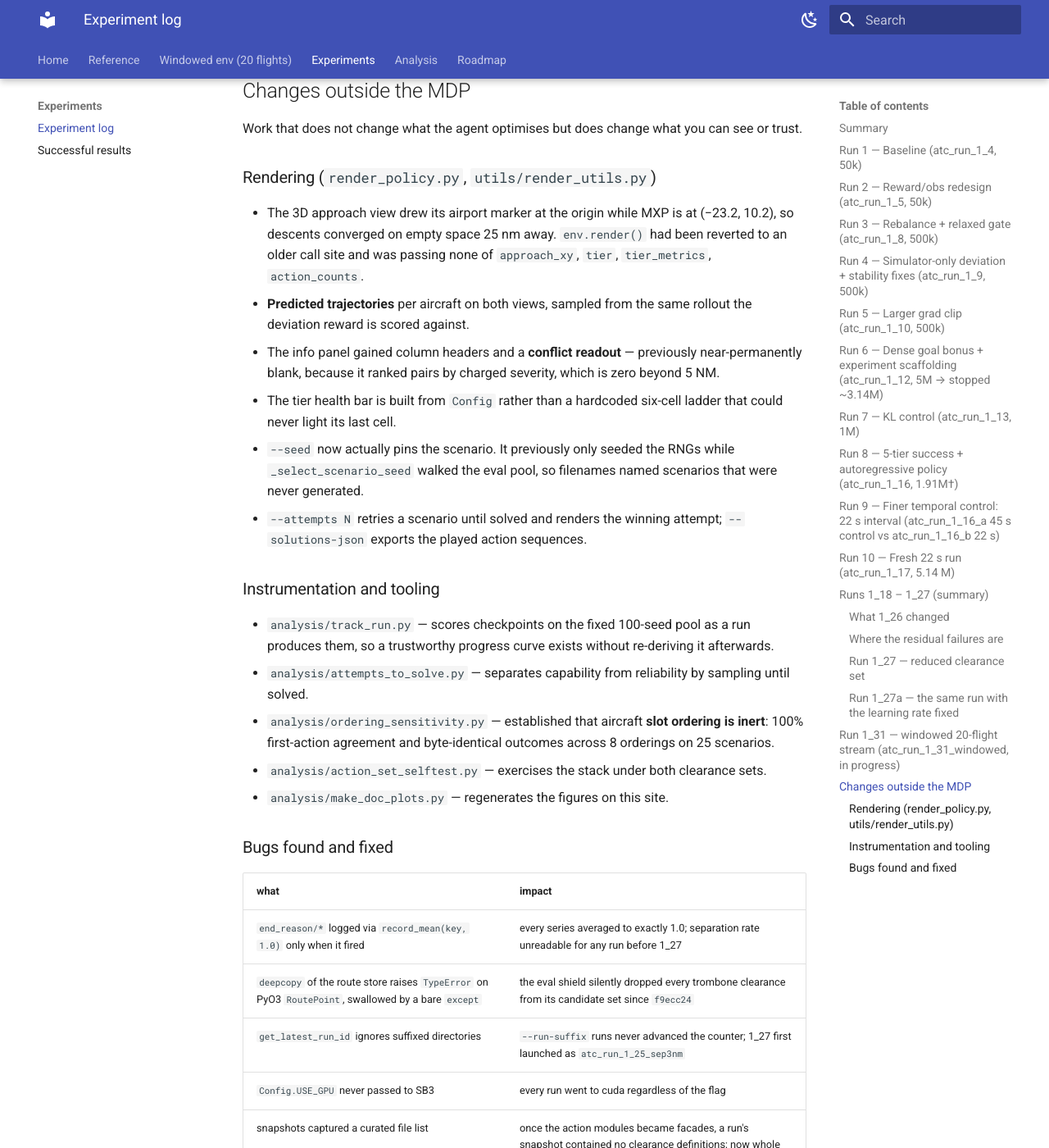
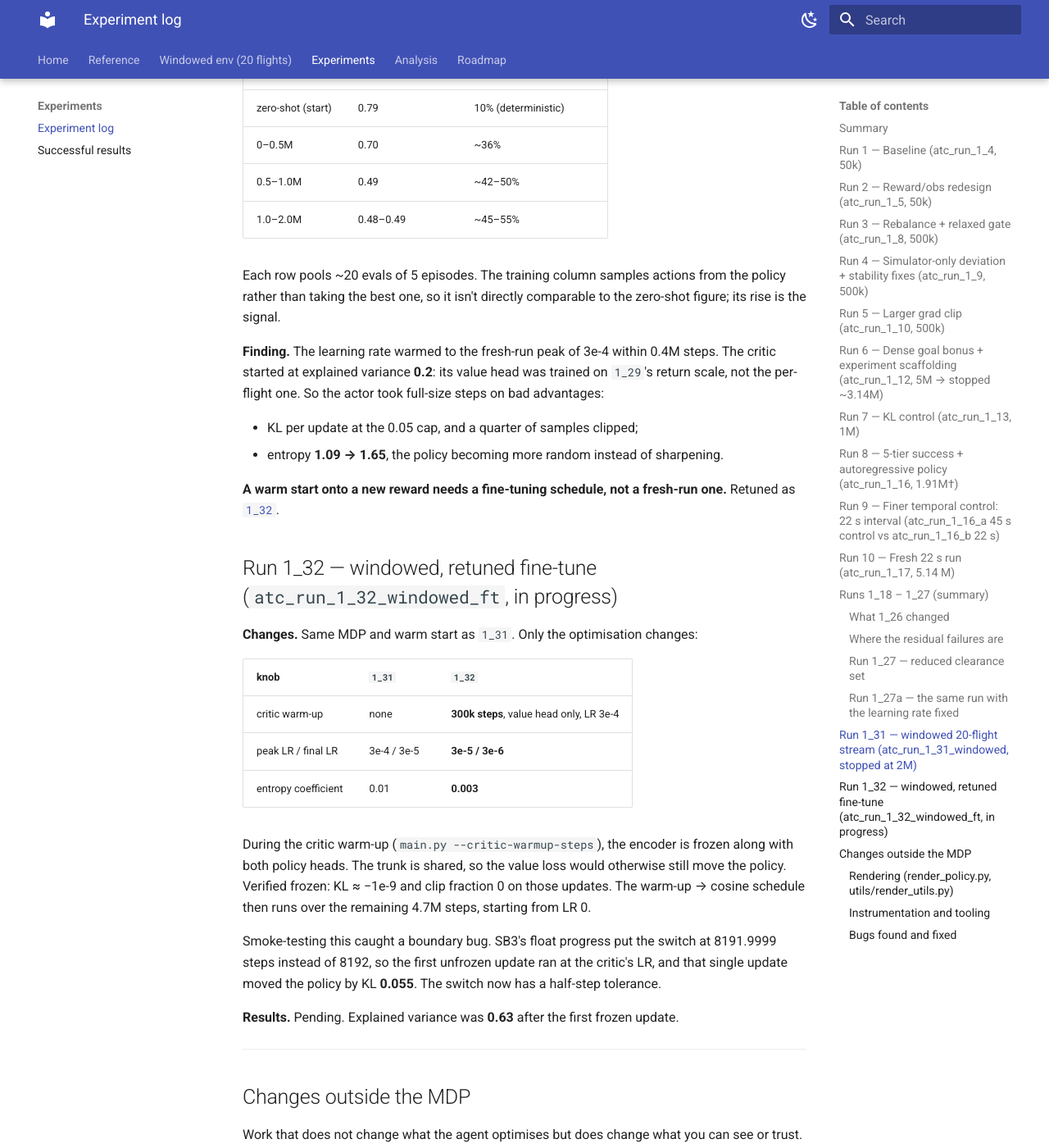
Before and after one commit to leander-grech/tada-single-agent-docs, an MkDocs documentation site: the page built from docs/experiments.md, in a window 1280 px wide and 1400 px high, scrolled down 17012 px. Shown: the whole window at 82% size. Built offline with MkDocs 1.6.1 and Material for MkDocs 9.7.7, drawn with Linux system fonts in a browser that asks for light colours; some of the changed text lies outside the part shown.

Commit message:
Run 1_31 made its warm start worse; 1_32 retunes it as a fine-tune
- experiments.md: 1_31 stopped at 1.98M. Eval on-time rate went 0.79 (zero-shot) -> 0.49 at a
  fresh-run learning rate, with the critic starting at explained variance 0.2. New 1_32 entry:
  300k-step critic-only warm-up, LR 3e-5 -> 3e-6, entropy coefficient 0.003; the boundary bug
  found in the smoke test.
- training.md: --critic-warmup-steps, --critic-warmup-lr, --ent-coef.
- windowed.md, index.md: training status and the updated command.

Co-Authored-By: Claude Opus 5.5 <noreply@anthropic.com>
Claude-Session: https://claude.ai/code/session_01Mb5WPbH9cyPgKn9uXrU1As

```diff
--- a/docs/experiments.md
+++ b/docs/experiments.md
@@ -13,8 +13,10 @@
     a confound that stops the comparison being decisive. Full analysis:
     [22 clearances vs 15](analysis_v1_v2.md).
 
-    **Run [1_31](#run-1_31)** is the first on the [windowed 20-flight env](windowed.md), a
-    different MDP, so its numbers are not comparable with the table below.
+    **Runs [1_31](#run-1_31) and [1_32](#run-1_32)** are on the [windowed 20-flight
+    env](windowed.md), a different MDP, so their numbers are not comparable with the table
+    below. `1_31` made its warm start worse (on-time 0.79 → 0.49) at a fresh-run learning rate;
+    `1_32` re-runs it as a proper fine-tune.
 
     Also here: [changes outside the MDP](#non-mdp-changes) — rendering, tooling, and seven
     infrastructure bugs, several of which had been silently wrong for many runs.
@@ -492,7 +494,7 @@ result now rests on two independent runs with different optimiser schedules. Det
 
 ---
 
-## Run 1_31 — windowed 20-flight stream (`atc_run_1_31_windowed`, in progress) { #run-1_31 }
+## Run 1_31 — windowed 20-flight stream (`atc_run_1_31_windowed`, stopped at 2M) { #run-1_31 }
 
 **Changes.** A new MDP, not a change to the old one: `main.py --env windowed` trains the
 [windowed env](windowed.md) in place of the 10-aircraft one:
@@ -518,7 +520,49 @@ tracks machine load.
 **10%** separation lost, **10%** all 20 on time. Two independent 10-flight halves would score
 roughly 0.55² ≈ 0.30 all-on-time.
 
-**Results.** Pending.
+**Results.** **Stopped at 1.98M: the fine-tune made the policy worse than its starting point.**
+
+| steps | eval flights on time | separation lost in training |
+|---|---|---|
+| zero-shot (start) | 0.79 | 10% (deterministic) |
+| 0–0.5M | 0.70 | ~36% |
+| 0.5–1.0M | 0.49 | ~42–50% |
+| 1.0–2.0M | 0.48–0.49 | ~45–55% |
+
+Each row pools ~20 evals of 5 episodes. The training column samples actions from the policy
+rather than taking the best one, so it isn't directly comparable to the zero-shot figure; its
+rise is the signal.
+
+**Finding.** The learning rate warmed to the fresh-run peak of 3e-4 within 0.4M steps. The
+critic started at explained variance **0.2**: its value head was trained on `1_29`'s return
+scale, not the per-flight one. So the actor took full-size steps on bad advantages:
+
+- KL per update at the 0.05 cap, and a quarter of samples clipped;
+- entropy **1.09 → 1.65**, the policy becoming more random instead of sharpening.
+
+**A warm start onto a new reward needs a fine-tuning schedule, not a fresh-run one.** Retuned
+as [`1_32`](#run-1_32).
+
+## Run 1_32 — windowed, retuned fine-tune (`atc_run_1_32_windowed_ft`, in progress) { #run-1_32 }
+
+**Changes.** Same MDP and warm start as `1_31`. Only the optimisation changes:
+
+| knob | `1_31` | `1_32` |
+|---|---|---|
+| critic warm-up | none | **300k steps**, value head only, LR 3e-4 |
+| peak LR / final LR | 3e-4 / 3e-5 | **3e-5 / 3e-6** |
+| entropy coefficient | 0.01 | **0.003** |
+
+During the critic warm-up (`main.py --critic-warmup-steps`), the encoder is frozen along with
+both policy heads. The trunk is shared, so the value loss would otherwise still move the
+policy. Verified frozen: KL ≈ −1e-9 and clip fraction 0 on those updates. The warm-up →
+cosine schedule then runs over the remaining 4.7M steps, starting from LR 0.
+
+Smoke-testing this caught a boundary bug. SB3's float progress put the switch at 8191.9999 steps
+instead of 8192, so the first unfrozen update ran at the critic's LR, and that single update moved
+the policy by KL **0.055**. The switch now has a half-step tolerance.
+
+**Results.** Pending. Explained variance was **0.63** after the first frozen update.
 
 ---
 
```
Also changed, not shown: docs/index.md (+5 -3 lines), docs/training.md (+3 -0 lines), docs/windowed.md (+10 -3 lines).
